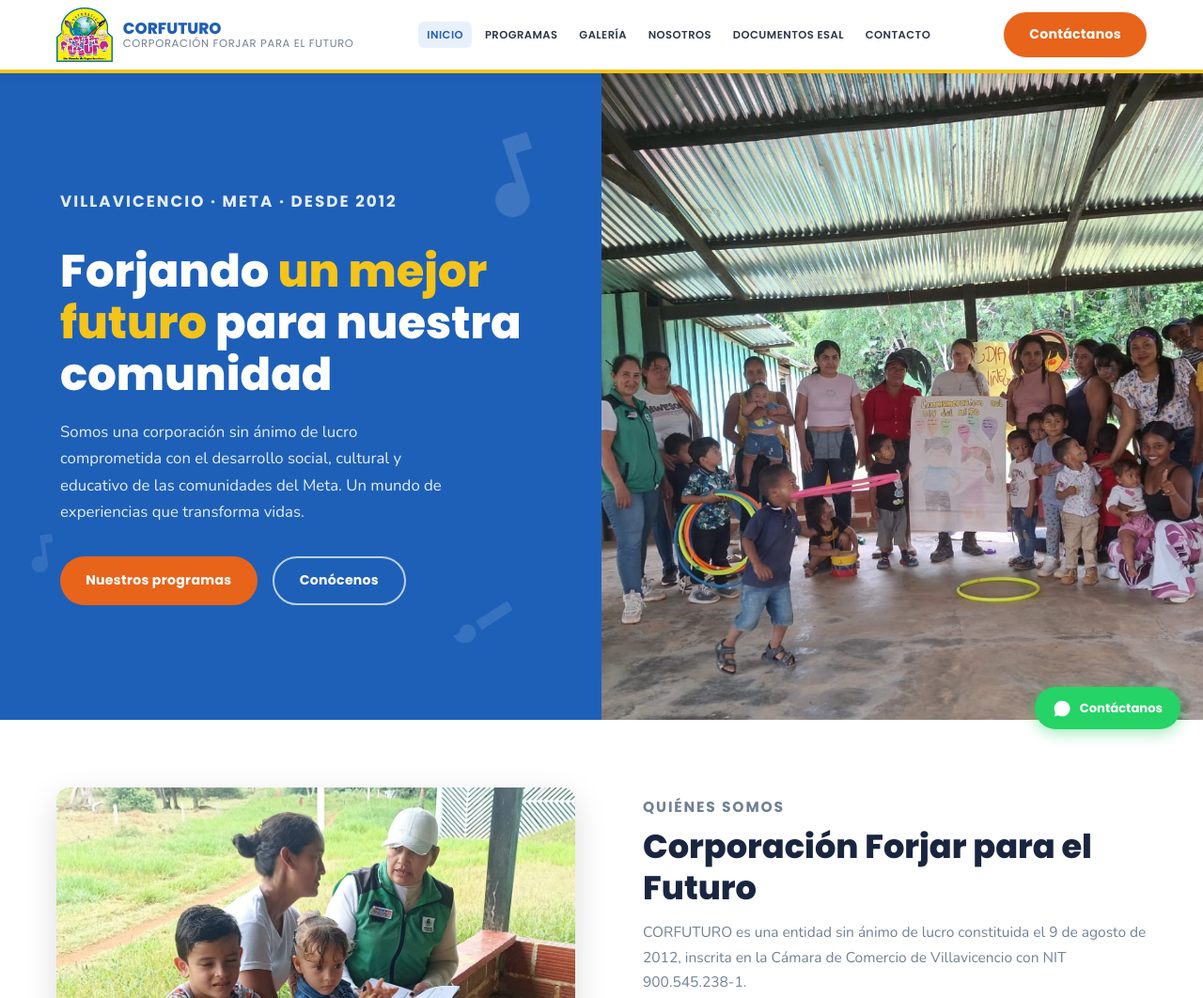
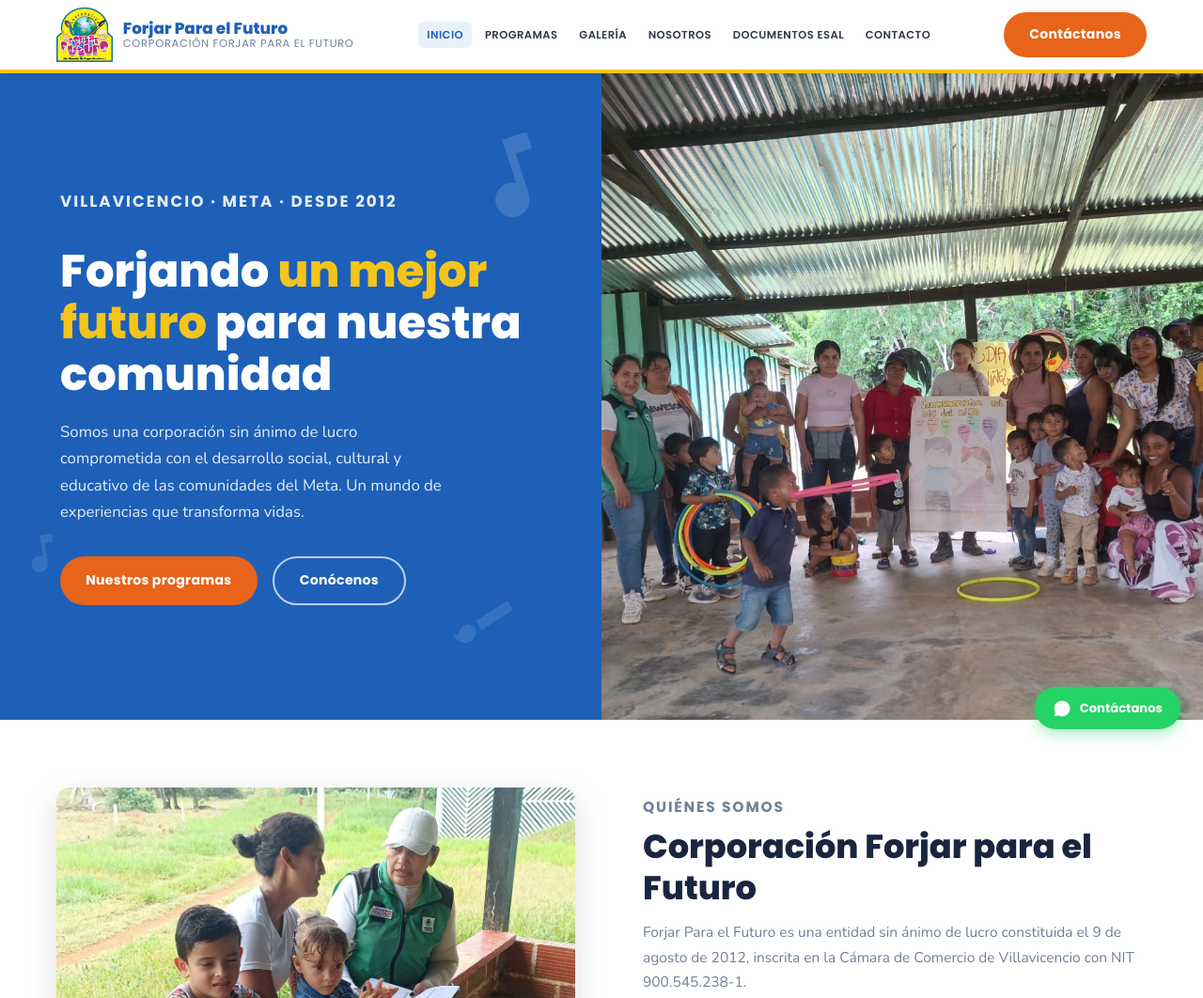
Before and after one commit to LexTorres78/corfuturo-web, a plain HTML site: page index.html in a window 1280 px wide. Shown: the top 1062 px of the page at 94% size. Drawn offline with nearby package versions, Linux system fonts and the light colour scheme.

Commit message:
Initial Commit

```diff
--- a/index.html
+++ b/index.html
@@ -3,9 +3,9 @@
 <head>
   <meta charset="UTF-8">
   <meta name="viewport" content="width=device-width, initial-scale=1">
-  <title>CORFUTURO - Corporación Forjar para el Futuro</title>
-  <meta name="description" content="Corporación Forjar para el Futuro — CORFUTURO, entidad sin ánimo de lucro. Un mundo de experiencias para la comunidad de Villavicencio, Meta.">
-  <meta property="og:title" content="CORFUTURO - Corporación Forjar para el Futuro">
+  <title>Corporación Forjar para el Futuro</title>
+  <meta name="description" content="Corporación Forjar para el Futuro, entidad sin ánimo de lucro. Un mundo de experiencias para la comunidad de Villavicencio, Meta.">
+  <meta property="og:title" content="Corporación Forjar para el Futuro">
   <meta property="og:description" content="Un mundo de experiencias para la comunidad de Villavicencio, Meta.">
   <meta property="og:type" content="website">
   <link rel="preconnect" href="https://fonts.googleapis.com">
@@ -18,9 +18,9 @@
 <!-- ===== CABECERA ===== -->
 <header class="site-header">
   <div class="wrap topbar">
-    <a class="logo" href="index.html" aria-label="CORFUTURO inicio">
-      <img src="assets/img/logo-corfuturo.png" alt="CORFUTURO">
-      <div class="logo-name">CORFUTURO
+    <a class="logo" href="index.html" aria-label="Forjar Para el Futuro inicio">
+      <img src="assets/img/logo-forjar.png" alt="Forjar Para el Futuro">
+      <div class="logo-name">Forjar Para el Futuro
         <span>Corporación Forjar para el Futuro</span>
       </div>
     </a>
@@ -33,7 +33,7 @@
       <li><a href="contacto.html">Contacto</a></li>
     </ul>
     <div class="head-actions">
-      <a class="btn btn-orange" href="https://api.whatsapp.com/send?phone=57&text=Hola%2C%20me%20gustar%C3%ADa%20saber%20m%C3%A1s%20sobre%20CORFUTURO." target="_blank" rel="noopener">Contáctanos</a>
+      <a class="btn btn-orange" href="https://api.whatsapp.com/send?phone=57&text=Hola%2C%20me%20gustar%C3%ADa%20saber%20m%C3%A1s%20sobre%20Forjar%20Para%20el%20Futuro." target="_blank" rel="noopener">Contáctanos</a>
       <button class="burger" id="burger" aria-label="Abrir menú">
         <span></span><span></span><span></span>
       </button>
@@ -63,7 +63,7 @@
     </div>
   </div>
   <div class="hero-img">
-    <img src="assets/fotos/hero-grupo-familias.jpg" alt="Familias comunidad CORFUTURO">
+    <img src="assets/fotos/hero-grupo-familias.jpg" alt="Familias comunidad Forjar Para el Futuro">
   </div>
 </section>
 
@@ -72,7 +72,7 @@
   <div class="wrap">
     <div class="about-grid reveal">
       <div class="about-img-wrap">
-        <img src="assets/fotos/about-visita-rural.jpg" alt="Visita rural CORFUTURO">
+        <img src="assets/fotos/about-visita-rural.jpg" alt="Visita rural Forjar Para el Futuro">
         <div class="about-badge">
           <strong>+12</strong>
           <span>años de experiencia</span>
@@ -81,7 +81,7 @@
       <div class="about-content">
         <p class="sec-label">Quiénes somos</p>
         <h2 class="sec-title">Corporación Forjar para el Futuro</h2>
-        <p>CORFUTURO es una entidad sin ánimo de lucro constituida el 9 de agosto de 2012, inscrita en la Cámara de Comercio de Villavicencio con NIT 900.545.238-1.</p>
+        <p>Forjar Para el Futuro es una entidad sin ánimo de lucro constituida el 9 de agosto de 2012, inscrita en la Cámara de Comercio de Villavicencio con NIT 900.545.238-1.</p>
         <p><!-- Completar: descripción real del objeto social y trabajo de la corporación --></p>
         <ul class="about-list">
           <li><!-- Completar: línea de trabajo o logro real 1 --></li>
@@ -130,7 +130,7 @@
 
       <div class="program-card reveal">
         <div class="program-img">
-          <img src="assets/fotos/prog1-ninos-aros.jpg" alt="Primera infancia CORFUTURO">
+          <img src="assets/fotos/prog1-ninos-aros.jpg" alt="Primera infancia Forjar Para el Futuro">
         </div>
         <div class="program-body">
           <p class="program-tag">Programa 1 — completar categoría</p>
@@ -141,7 +141,7 @@
 
       <div class="program-card reveal">
         <div class="program-img">
-          <img src="assets/fotos/prog2-cartografia.jpg" alt="Trabajo comunitario CORFUTURO">
+          <img src="assets/fotos/prog2-cartografia.jpg" alt="Trabajo comunitario Forjar Para el Futuro">
         </div>
         <div class="program-body">
           <p class="program-tag">Programa 2 — completar categoría</p>
@@ -152,7 +152,7 @@
 
       <div class="program-card reveal">
         <div class="program-img">
-          <img src="assets/fotos/prog3-visita-hogar.jpg" alt="Visita familiar CORFUTURO">
+          <img src="assets/fotos/prog3-visita-hogar.jpg" alt="Visita familiar Forjar Para el Futuro">
         </div>
         <div class="program-body">
           <p class="program-tag">Programa 3 — completar categoría</p>
@@ -178,22 +178,22 @@
     </div>
     <div class="gallery-grid reveal">
       <div class="gallery-item gal-1">
-        <img src="assets/fotos/gal1-educadora-mama.jpg" alt="Educadora con mamá CORFUTURO">
+        <img src="assets/fotos/gal1-educadora-mama.jpg" alt="Educadora con mamá Forjar Para el Futuro">
       </div>
       <div class="gallery-item gal-2">
-        <img src="assets/fotos/gal2-visita-nino.jpg" alt="Visita familiar CORFUTURO">
+        <img src="assets/fotos/gal2-visita-nino.jpg" alt="Visita familiar Forjar Para el Futuro">
       </div>
       <div class="gallery-item gal-3">
-        <img src="assets/fotos/gal3-actividad-exterior.jpg" alt="Actividad exterior CORFUTURO">
+        <img src="assets/fotos/gal3-actividad-exterior.jpg" alt="Actividad exterior Forjar Para el Futuro">
       </div>
       <div class="gallery-item gal-4">
-        <img src="assets/fotos/gal4-jardin-comunitario.jpg" alt="Jardín comunitario CORFUTURO">
+        <img src="assets/fotos/gal4-jardin-comunitario.jpg" alt="Jardín comunitario Forjar Para el Futuro">
       </div>
       <div class="gallery-item gal-5">
-        <img src="assets/fotos/gal5-visita-campo.jpg" alt="Visita en campo CORFUTURO">
+        <img src="assets/fotos/gal5-visita-campo.jpg" alt="Visita en campo Forjar Para el Futuro">
       </div>
       <div class="gallery-item gal-6">
-        <img src="assets/fotos/gal6-actividad-grupo.jpg" alt="Actividad grupal CORFUTURO">
+        <img src="assets/fotos/gal6-actividad-grupo.jpg" alt="Actividad grupal Forjar Para el Futuro">
       </div>
     </div>
   </div>
@@ -212,7 +212,7 @@
     <h2 class="reveal">¿Quieres apoyar nuestra labor?</h2>
     <p class="reveal">Únete a nuestra red de aliados y voluntarios. Juntos generamos un mayor impacto en las comunidades del Meta.</p>
     <a class="btn btn-outline-white reveal"
-       href="https://api.whatsapp.com/send?phone=57&text=Hola%2C%20quiero%20apoyar%20a%20CORFUTURO."
+       href="https://api.whatsapp.com/send?phone=57&text=Hola%2C%20quiero%20apoyar%20a%20Forjar%20Para%20el%20Futuro."
        target="_blank" rel="noopener">Escríbenos por WhatsApp</a>
   </div>
 </div>
@@ -220,7 +220,7 @@
 <!-- ===== OBJETO SOCIAL STRIP ===== -->
 <div class="objeto-strip">
   <div class="wrap">
-    <p>CORFUTURO — Corporación Forjar para el Futuro, entidad sin ánimo de lucro. NIT 900.545.238-1 · "Un Mundo de Experiencias" al servicio de las comunidades del Meta.</p>
+    <p>Corporación Forjar para el Futuro, entidad sin ánimo de lucro. NIT 900.545.238-1 · "Un Mundo de Experiencias" al servicio de las comunidades del Meta.</p>
   </div>
 </div>
 
@@ -231,7 +231,7 @@
       <div class="foot-grid">
 
         <div class="foot-brand">
-          <img src="assets/img/logo-corfuturo.png" alt="CORFUTURO">
+          <img src="assets/img/logo-forjar.png" alt="Forjar Para el Futuro">
           <p>Corporación Forjar para el Futuro — entidad sin ánimo de lucro comprometida con el desarrollo social y cultural de las comunidades del Meta desde 2012.</p>
           <div class="foot-social">
             <a href="https://www.facebook.com/" target="_blank" rel="noopener" aria-label="Facebook">
@@ -260,7 +260,7 @@
           <p>Villavicencio, Meta<br>Colombia</p>
           <p style="margin-top:.6rem">NIT: 900.545.238-1</p>
           <p>Constituida: 9 de agosto de 2012</p>
-          <a href="https://api.whatsapp.com/send?phone=57&text=Hola%20CORFUTURO"
+          <a href="https://api.whatsapp.com/send?phone=57&text=Hola%20Forjar%20Para%20el%20Futuro"
              target="_blank" rel="noopener" style="margin-top:.8rem; color:#ffe082; font-weight:700;">
             WhatsApp
           </a>
@@ -271,13 +271,13 @@
   </div>
   <div class="foot-bottom">
     <div class="wrap">
-      © <span id="year"></span> CORFUTURO · Corporación Forjar para el Futuro · NIT 900.545.238-1 — Todos los derechos reservados.
+      © <span id="year"></span> Corporación Forjar para el Futuro · NIT 900.545.238-1 — Todos los derechos reservados.
     </div>
   </div>
 </footer>
 
 <a class="float-wa"
-   href="https://api.whatsapp.com/send?phone=57&text=Hola%2C%20me%20gustar%C3%ADa%20saber%20m%C3%A1s%20sobre%20CORFUTURO."
+   href="https://api.whatsapp.com/send?phone=57&text=Hola%2C%20me%20gustar%C3%ADa%20saber%20m%C3%A1s%20sobre%20Forjar%20Para%20el%20Futuro."
    target="_blank" rel="noopener">
   <svg viewBox="0 0 24 24"><path d="M12 2a10 10 0 0 0-8.6 15l-1.3 4.9 5-1.3A10 10 0 1 0 12 2z"/></svg>
   Contáctanos
--- a/main.js
+++ b/main.js
@@ -1,4 +1,4 @@
-/* CORFUTURO — interacciones compartidas */
+/* Forjar Para el Futuro — interacciones compartidas */
 document.addEventListener('DOMContentLoaded', function () {
 
   /* Año del pie */
--- a/styles.css
+++ b/styles.css
@@ -1,11 +1,11 @@
 /* ===========================================================
-   CORFUTURO — hoja de estilos
+   Forjar Para el Futuro — hoja de estilos
    Corporación Forjar para el Futuro
    Villavicencio, Meta · NIT 900.545.238-1
    =========================================================== */
 
 :root {
-  /* Colores extraídos del logotipo CORFUTURO */
+  /* Colores extraídos del logotipo Forjar Para el Futuro */
   --blue:        #1e60b8;   /* globo azul */
   --blue-dark:   #154d96;
   --blue-light:  #e8f0fc;
```
Also changed, not shown: contacto.html (+12 -12 lines), documentos.html (+11 -11 lines), nosotros.html (+13 -13 lines), assets/img/logo-forjar.png (renamed from assets/img/logo-corfuturo.png).
